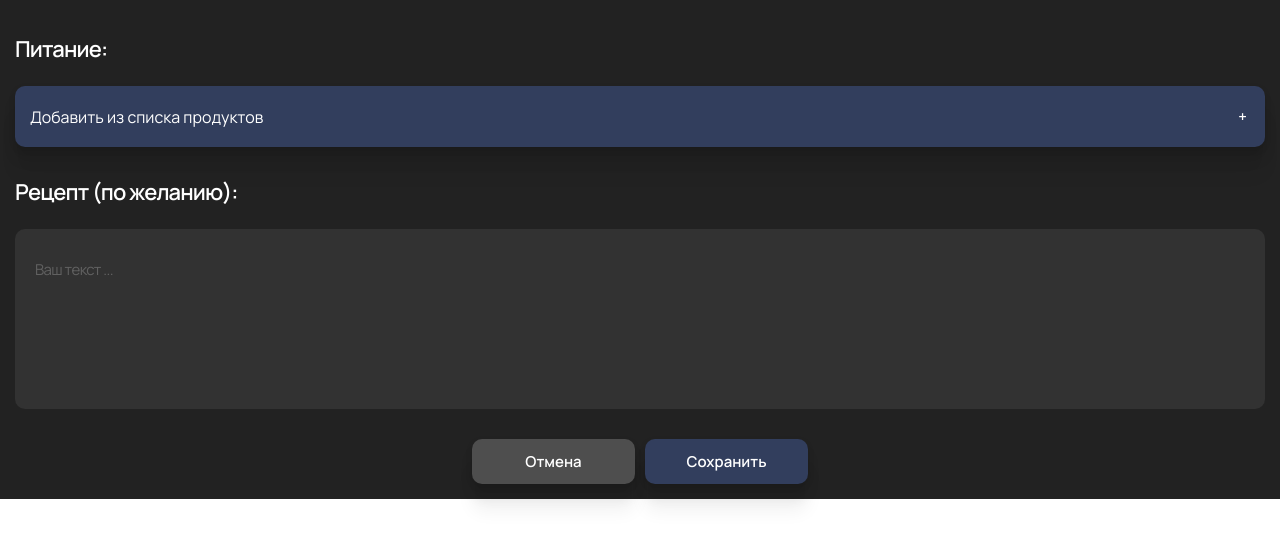
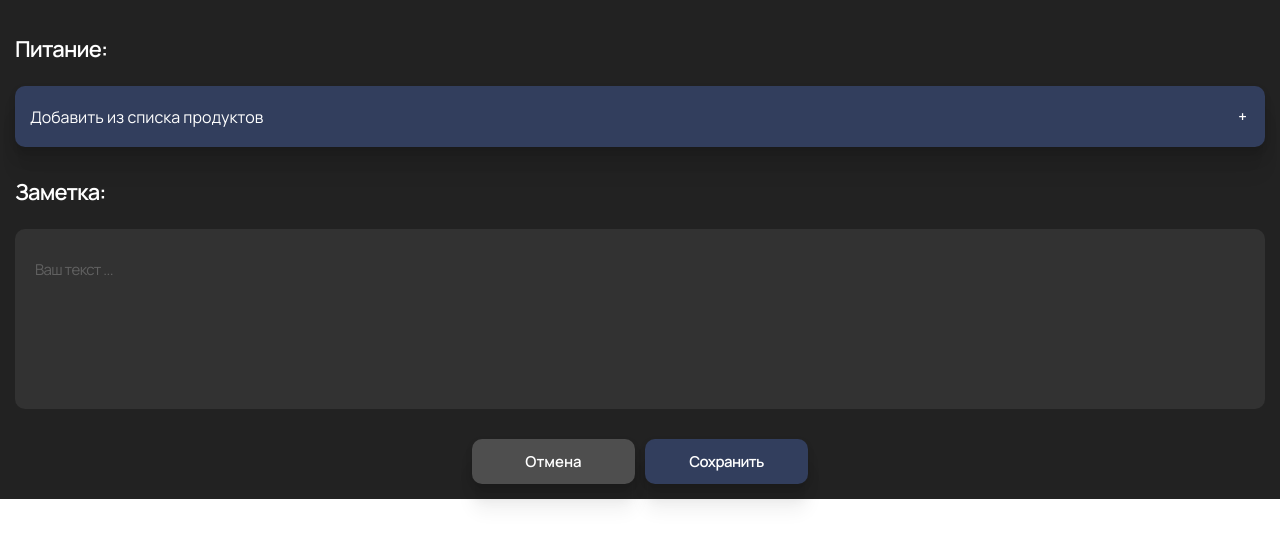
Before and after one commit to ahamkara-Nh/frontend, a React (Vite) app: page /food-diary/add in a window 1280 px wide. Shown: the top 542 px of the page. Built offline with nearby package versions, Linux system fonts and the light colour scheme.

Commit message:
final ui fix

```diff
--- a/src/components/AllergyPickerMenu/AllergyPickerMenu.css
+++ b/src/components/AllergyPickerMenu/AllergyPickerMenu.css
@@ -30,6 +30,7 @@
     transition: transform 0.3s ease-in-out;
     color: #FFFFFF;
     font-family: 'Manrope', sans-serif;
+    letter-spacing: -0.04em;
 }
 
 .allergy-picker-overlay.open .allergy-picker-container {
@@ -64,6 +65,7 @@
     font-family: 'Manrope', sans-serif;
     font-weight: 400;
     font-size: 19px;
+    letter-spacing: -0.04em;
     color: #FFFFFF;
     background: #323E5D;
     border: none;
@@ -95,6 +97,7 @@
     font-family: 'Manrope', sans-serif;
     font-weight: 400;
     font-size: 15px;
+    letter-spacing: -0.04em;
     padding: 11px 30px;
     border: none;
     border-radius: 10px;
--- a/src/index.css
+++ b/src/index.css
@@ -4,6 +4,7 @@
   font-family: system-ui, Avenir, Helvetica, Arial, sans-serif;
   line-height: 1.5;
   font-weight: 400;
+  letter-spacing: -0.04em;
 
   color-scheme: light dark;
   color: rgba(255, 255, 255, 0.87);
--- a/src/screens/FoodDiary/AddFoodScreen.jsx
+++ b/src/screens/FoodDiary/AddFoodScreen.jsx
@@ -106,7 +106,7 @@ const AddFoodScreen = () => {
             </div>
 
             <div className="note-section">
-                <h2 className="section-header">Рецепт (по желанию):</h2>
+                <h2 className="section-header">Заметка:</h2>
 
                 <div className="note-input">
                     <textarea
--- a/src/screens/Symptoms/SymptomsScreen.css
+++ b/src/screens/Symptoms/SymptomsScreen.css
@@ -4,6 +4,7 @@
     padding: 25px 15px;
     color: #FFFFFF;
     font-family: 'Manrope', sans-serif;
+    letter-spacing: -0.04em;
 }
 
 .symptoms-header {
```
